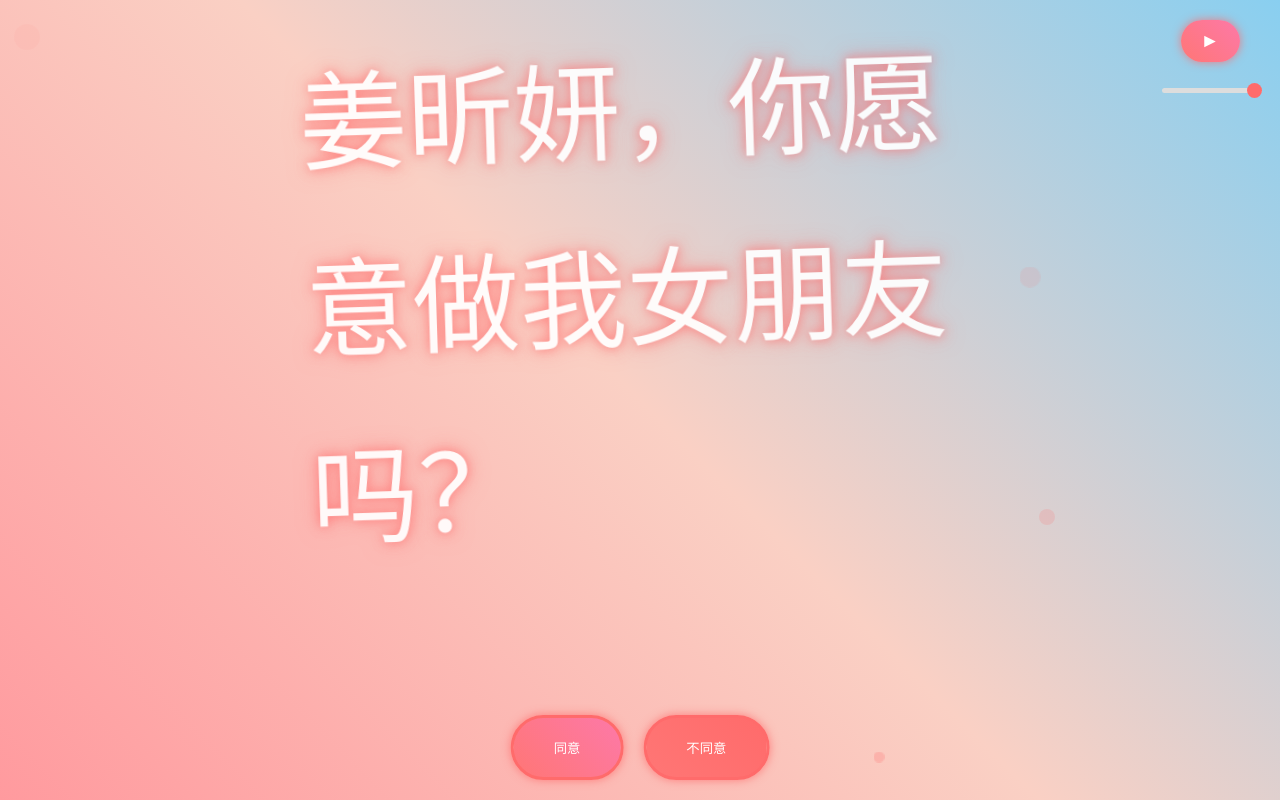
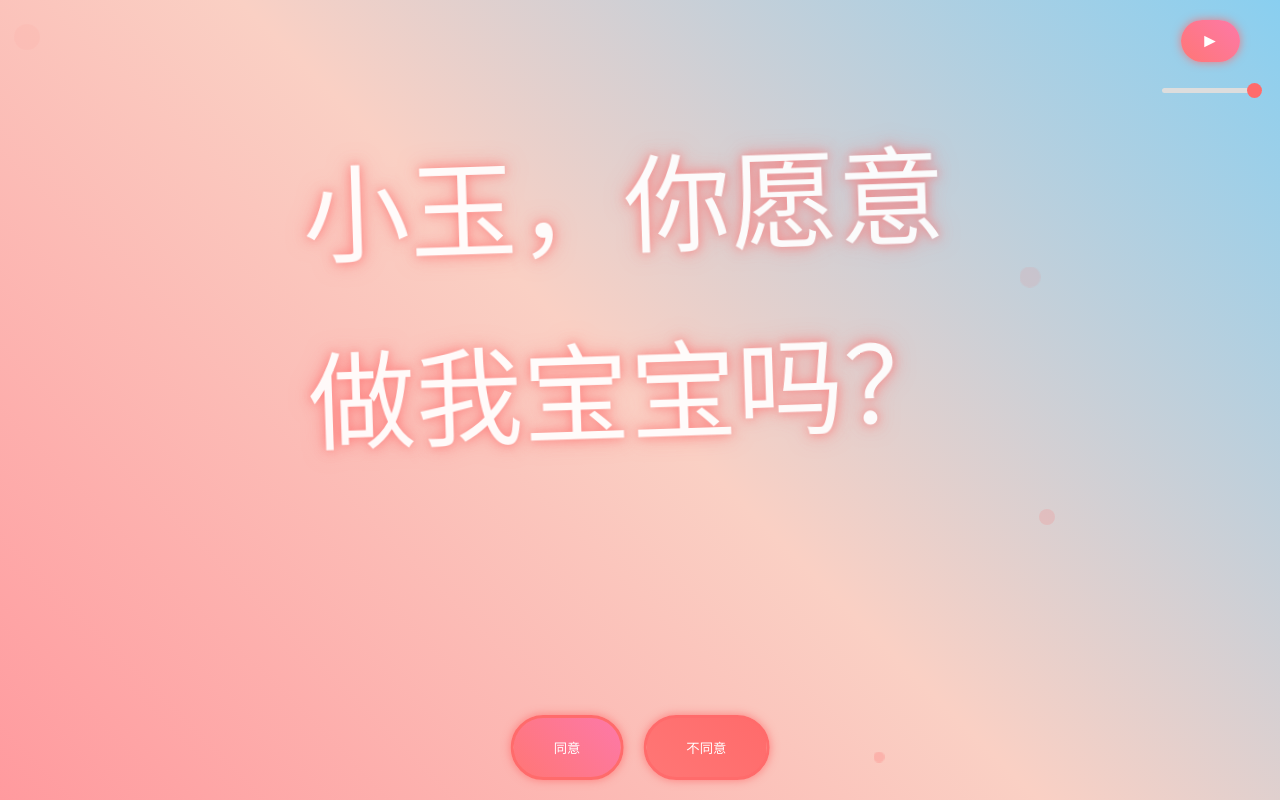
Before and after one commit to HITgrj/xiaoyu.github.io, a plain HTML site: page index.html in a window 1280 px wide. Drawn offline with Linux system fonts and the light colour scheme.

Commit message:
Update index.html

```diff
--- a/index.html
+++ b/index.html
@@ -31,7 +31,7 @@
 
     <!-- 核心文字 -->
     <div class="question-text">
-        <span class="romantic-text">姜昕妍，你愿意做我女朋友吗？</span>
+        <span class="romantic-text">小玉，你愿意做我宝宝吗？</span>
     </div>
 
     <!-- 新增双按钮 -->
```
